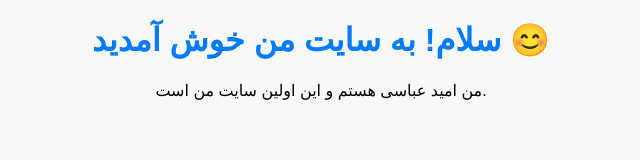
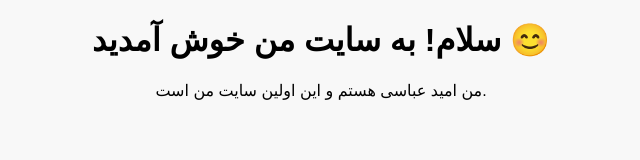
Before and after one commit to omidCpp/omid, a plain HTML site: page index.html in a window 1280 px wide. Shown: the whole page, without its empty margins (319-959 px from the left). Drawn offline with Linux system fonts and the light colour scheme.

Commit message:
Update index.html

```diff
--- a/index.html
+++ b/index.html
@@ -12,7 +12,7 @@ body {
 }
 
 h1 {
-    color: #007bff;
+    color: black;
 }
    </style>
 </head>
```
